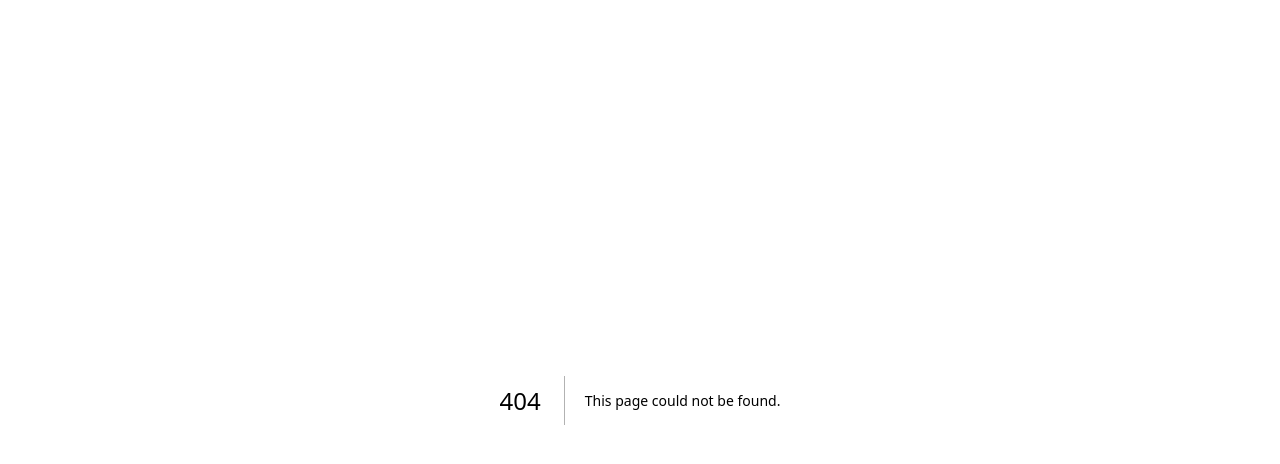
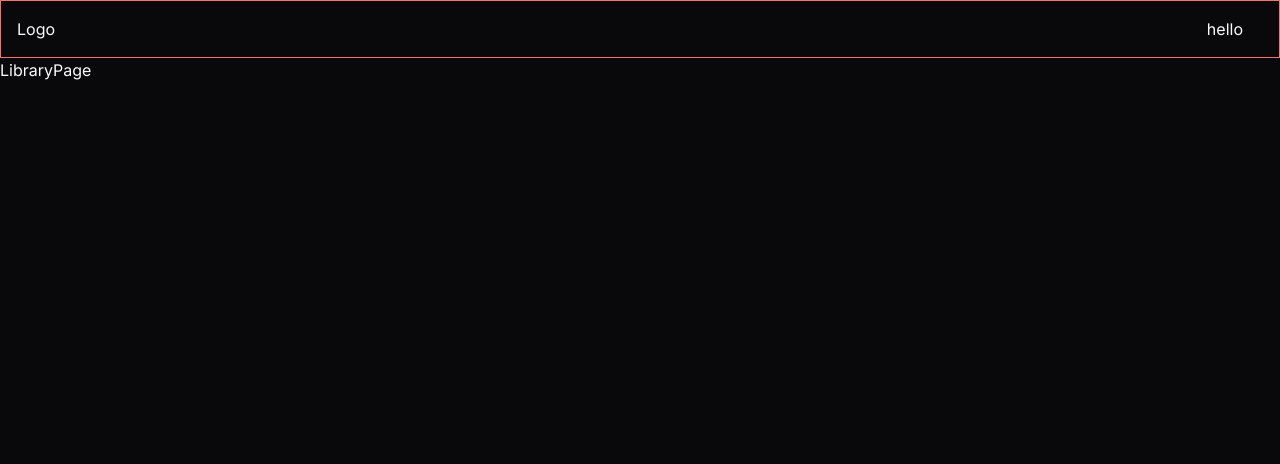
Before and after one commit to Dev-Ravish/Snippet, a Next.js app: page /library in a window 1280 px wide. Before the commit this address had no page. Shown: the top 464 px of the page. Built offline with nearby package versions, Linux system fonts and the light colour scheme.

Commit message:
record library page add

```diff
--- a/src/app/layout.tsx
+++ b/src/app/layout.tsx
@@ -3,6 +3,7 @@ import { Inter } from "next/font/google";
 import { ClerkProvider } from '@clerk/nextjs'
 
 import "./globals.css";
+import Navbar from "@/components/Navbar";
 
 const inter = Inter({ subsets: ["latin"] });
 
@@ -19,7 +20,12 @@ export default function RootLayout({
   return (
     <ClerkProvider>
       <html lang="en" className="dark">
-        <body className={inter.className}>{children}</body>
+        <body className={inter.className}>
+          <main className="max-w-screen-xl mx-auto">
+          <Navbar/>
+          {children}
+          </main>
+          </body>
       </html>
     </ClerkProvider>
 
--- /dev/null
+++ b/src/app/library/page.tsx
@@ -0,0 +1,9 @@
+import React from 'react'
+
+const LibraryPage = () => {
+  return (
+    <div>LibraryPage</div>
+  )
+}
+
+export default LibraryPage
--- /dev/null
+++ b/src/app/record/page.tsx
@@ -0,0 +1,9 @@
+import React from 'react'
+
+const RecordPage = () => {
+  return (
+    <div>RecordPage</div>
+  )
+}
+
+export default RecordPage
--- /dev/null
+++ b/src/components/Navbar.tsx
@@ -0,0 +1,23 @@
+import { UserButton } from '@clerk/nextjs'
+import Link from 'next/link'
+import React from 'react'
+import { buttonVariants } from './ui/button'
+import { cn } from '@/lib/utils'
+
+const Navbar = () => {
+  return (
+    <div className='flex justify-between items-center p-4 border border-red-400'>
+        <div>
+            <Link href={"/"}>Logo</Link>
+        </div>
+        <div className='flex items-center gap-5'>
+            <div>
+                <Link href={"/"} >hello</Link>
+            </div>
+            <div> <UserButton afterSignOutUrl="/"></UserButton></div>
+        </div>
+    </div>
+  )
+}
+
+export default Navbar
```
